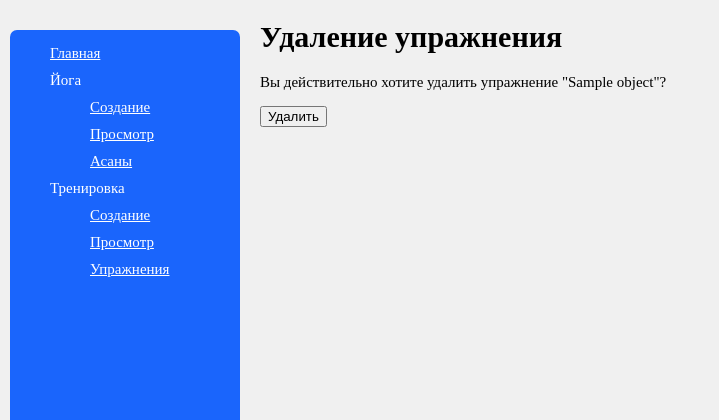
After one commit to mika-akopyan/training_diary, a Django app: template website/diary_training_sessions/workout/templates/workout/exercise_delete.html in a window 1280 px wide. The commit adds this page. Shown: the top 420 px of the page, without its empty margins (0-719 px from the left). Run offline with Django 5.2, Linux system fonts and the light colour scheme; the template is opened without the code that fills it: most values are stand-ins (such as "Sample title", 1, 10 or a date in 2020); data that the repository does not hold is empty.

Commit message:
feat: Add a page to delete an exercise

```diff
--- a/website/diary_training_sessions/workout/models.py
+++ b/website/diary_training_sessions/workout/models.py
@@ -50,6 +50,9 @@ class Exercises(models.Model):
 
     def get_absolute_url(self):
         return reverse("workout:exercise_detail", kwargs={"exercise_pk": self.pk})
+
+    def __str__(self) -> str:
+        return self.exercise
 
     class Meta:
         ordering = ['exercise']
--- /dev/null
+++ b/website/diary_training_sessions/workout/templates/workout/exercise_delete.html
@@ -0,0 +1,14 @@
+{% extends "main/base.html" %}
+
+{% block title %}Удаление упражнения{% endblock title %}
+
+{% block link %}{% endblock link %}
+
+{% block content %}
+    <h1>Удаление упражнения</h1>
+    <form method="post">
+        {% csrf_token %}
+        <p>Вы действительно хотите удалить упражнение "{{ object }}"?</p>
+        <button type="submit">Удалить</button>
+    </form>
+{% endblock content %}
--- a/website/diary_training_sessions/workout/templates/workout/exercises_list.html
+++ b/website/diary_training_sessions/workout/templates/workout/exercises_list.html
@@ -25,7 +25,7 @@
                 <p class='exercise__technique-execution'>{{ exercise.technique_execution|linebreaks|truncatewords:30 }}</p>
             {% endif %}
             <div class="exercise__actions">
-                <a class='actions__link-delete' href=''><i class="bi bi-trash-fill"></i> Удалить</a>
+                <a class='actions__link-delete' href='{% url "workout:exercise_delete" exercise.pk %}'><i class="bi bi-trash-fill"></i> Удалить</a>
                 <a class='actions__link-edit' href="{% url "workout:exercise_update" exercise.pk %}"><i class="bi bi-pencil-fill"></i> Редактировать</a>
             </div>
         </div>
--- a/website/diary_training_sessions/workout/urls.py
+++ b/website/diary_training_sessions/workout/urls.py
@@ -10,4 +10,5 @@ urlpatterns = [
     path('exercises/add/', ExerciseAddView.as_view(), name='exercise_add'),
     path('exercises/<str:exercise_pk>/', ExerciseDetailView.as_view(), name='exercise_detail'),
     path('exercises/<str:exercise_pk>/update/', ExerciseUpdateView.as_view(), name='exercise_update'),
+    path('exercises/<str:exercise_pk>/delete/', ExerciseDeleteView.as_view(), name='exercise_delete'),
 ]
```
Also changed, not shown: website/diary_training_sessions/workout/views.py (+8 -1 lines).
